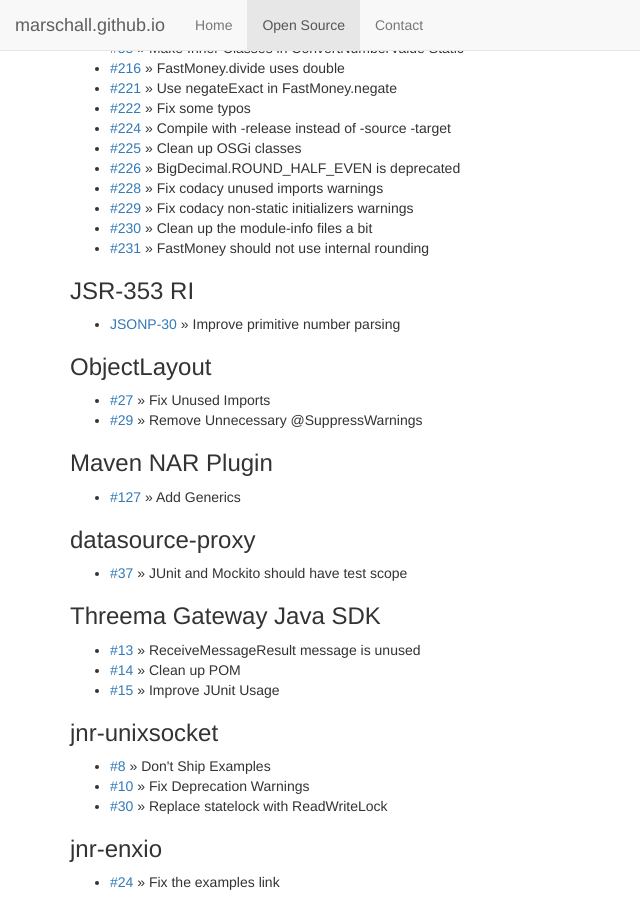
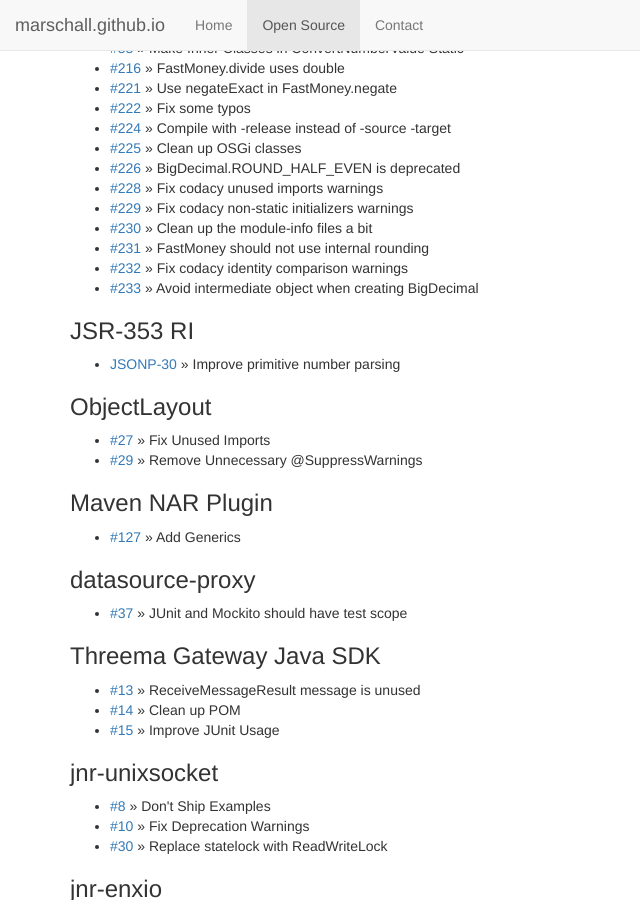
Before and after one commit to marschall/marschall.github.com, a Jekyll site: the page built from open-source.html, in a window 1280 px wide and 900 px high, scrolled down 8107 px. Shown: the whole window, without its empty margins (0-640 px from the left). Built offline with Jekyll 4.4.1, drawn with Linux system fonts in a browser that asks for light colours.

Commit message:
update money-ri

```diff
--- a/open-source.html
+++ b/open-source.html
@@ -476,6 +476,8 @@
   <li><a href="https://github.com/JavaMoney/jsr354-ri/pull/229">#229</a> &raquo; Fix codacy non-static initializers warnings</li>
   <li><a href="https://github.com/JavaMoney/jsr354-ri/pull/230">#230</a> &raquo; Clean up the module-info files a bit</li>
   <li><a href="https://github.com/JavaMoney/jsr354-ri/pull/231">#231</a> &raquo; FastMoney should not use internal rounding</li>
+  <li><a href="https://github.com/JavaMoney/jsr354-ri/pull/232">#232</a> &raquo; Fix codacy identity comparison warnings</li>
+  <li><a href="https://github.com/JavaMoney/jsr354-ri/pull/233">#233</a> &raquo; Avoid intermediate object when creating BigDecimal</li>
 </ul>
 <h3>JSR-353 RI</h3>
 <ul>
```
